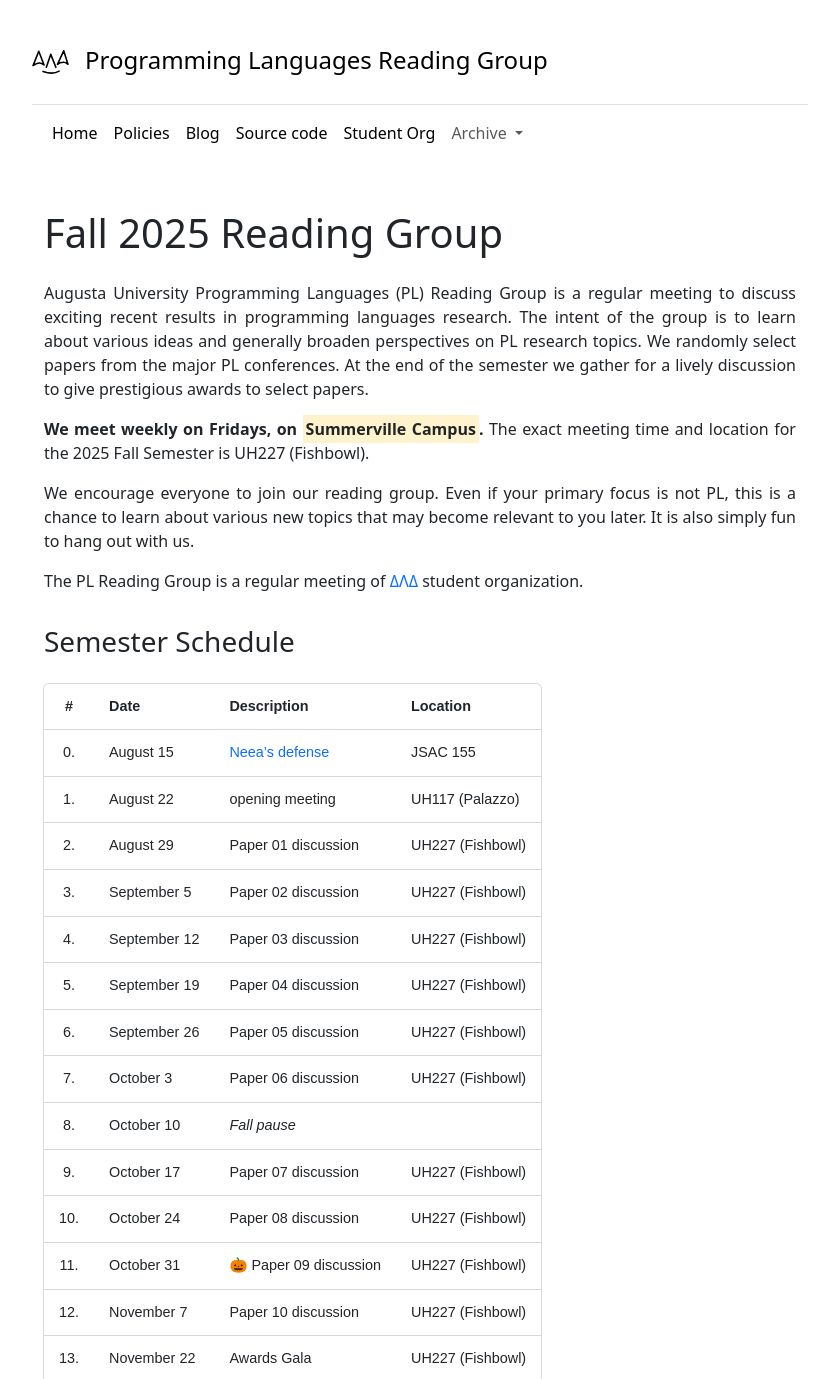
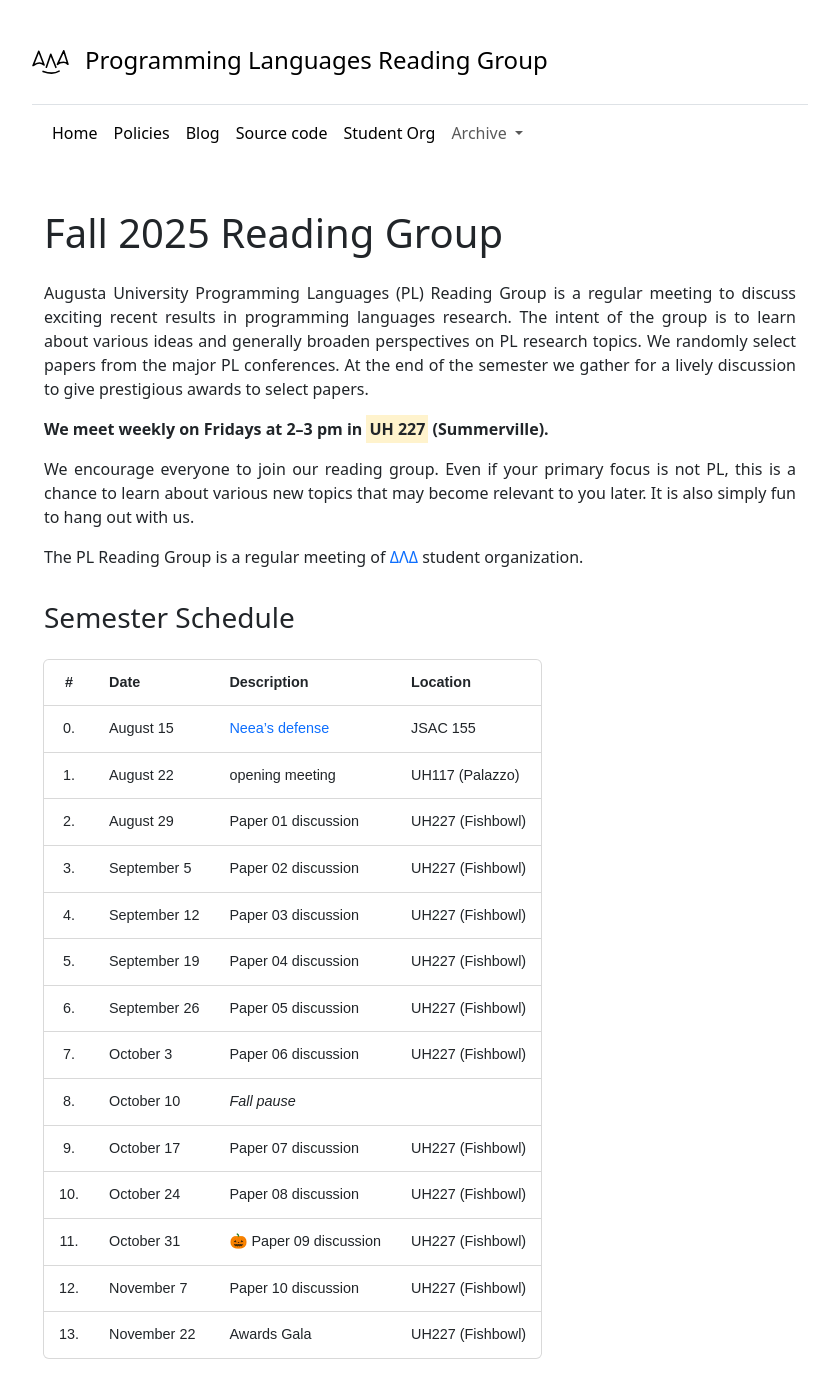
Before and after one commit to the-au-forml-lab/plgroup, a Jekyll site: the page built from docs/index.md, in a window 1280 px wide, cut to the strip 0-1379 px from the top of the page. Shown: the whole strip, without its empty margins (220-1047 px from the left). Built offline with Jekyll 4.4.1, drawn with Linux system fonts in a browser that asks for light colours.

Commit message:
fix meeting time

```diff
--- a/docs/index.md
+++ b/docs/index.md
@@ -13,8 +13,7 @@ perspectives on PL research topics. We randomly select papers from the major
 PL conferences. At the end of the semester we gather for a lively discussion
 to give prestigious awards to select papers.
 
-**We meet weekly on Fridays, on <mark>Summerville Campus</mark>.**
-The exact meeting time and location for the 2025 Fall Semester is UH227 (Fishbowl).
+**We meet weekly on Fridays at 2–3 pm in <mark>UH 227</mark> (Summerville).**
 
 We encourage everyone to join our reading group. Even if your primary focus
 is not PL, this is a chance to learn about various new topics that may become
```
